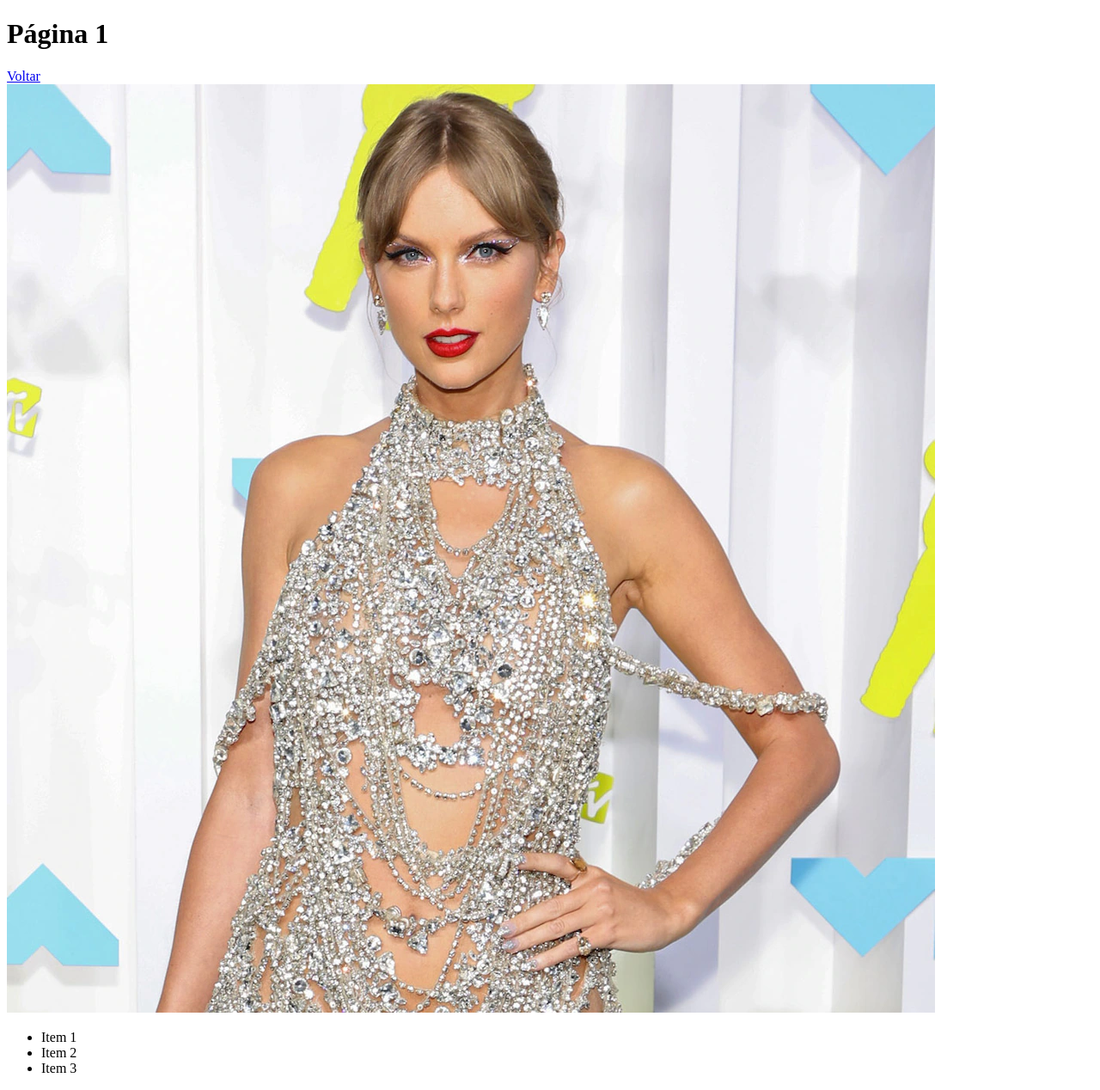
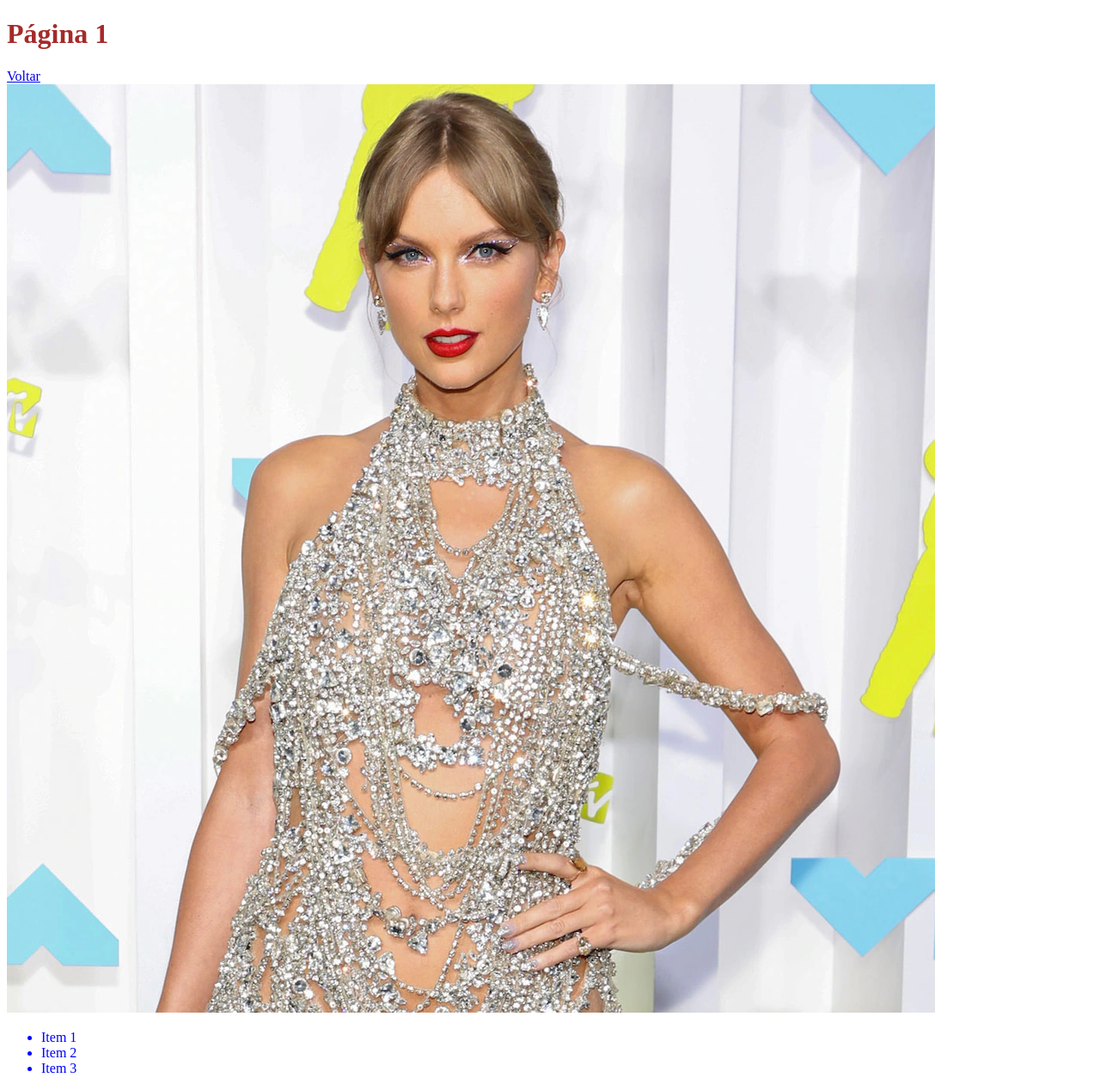
Before and after one commit to juliaborssato/aula, a plain HTML site: page pagina1.html in a window 1280 px wide. Shown: the whole page at 86% size. Drawn offline with Linux system fonts and the light colour scheme.

Commit message:
comentário

```diff
--- /dev/null
+++ b/css/estilo.css
@@ -0,0 +1,15 @@
+h1 {
+    color: red;
+}
+
+h1#page1{
+        color:brown;
+}
+
+h1.page2{
+    color:blueviolet;
+}
+
+body ul li {
+    color:blue;
+}
--- a/pagina1.html
+++ b/pagina1.html
@@ -5,10 +5,11 @@
     <meta http-equiv="X-UA-Compatible" content="IE=edge">
     <meta name="viewport" content="width=device-width, initial-scale=1.0">
     <title>Página 1</title>
+    <link rel="stylesheet" href="./css/estilo.css"/>
 </head>
 
 <body>
-    <h1>Página 1</h1>
+    <h1 id="page1">Página 1</h1>
     <a href="index.html">Voltar</a>
     <br />
     <img src="img/taylor.webp" alt="Taylor Swift Midnights Era" />
```
Also changed, not shown: index.html (+1 -0 lines), pages/pagina2.html (+2 -1 lines).
